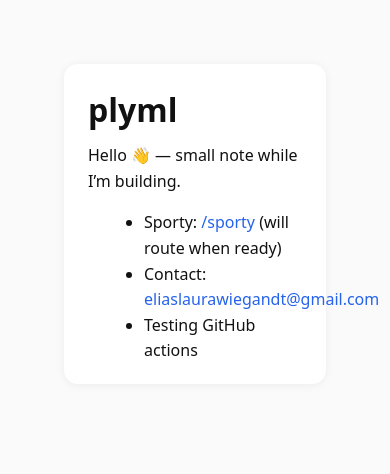
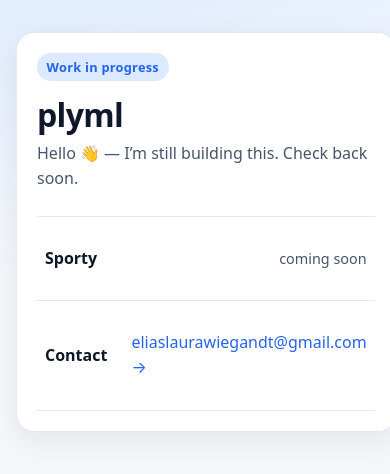
Before and after one commit to EliasWiegandt/plyml-site, a plain HTML site: page site/index.html in a window 390 px wide. Drawn offline with Linux system fonts and the light colour scheme.

Commit message:
Fix ASSETS binding and restyle homepage
- Add binding = "ASSETS" so env.ASSETS exists in src/worker.js
- Remove stray leftover comment from index.html
- Restyle homepage: card layout, light/dark theme, responsive

Co-Authored-By: Claude Haiku 5.5 <noreply@anthropic.com>

```diff
--- a/site/index.html
+++ b/site/index.html
@@ -1,25 +1,105 @@
-<!-- 2) Create site/index.html -->
 <!doctype html>
 <html lang="en">
 <head>
   <meta charset="utf-8" />
   <meta name="viewport" content="width=device-width, initial-scale=1" />
+  <meta name="description" content="plyml — a small site in progress." />
+  <meta name="color-scheme" content="light dark" />
   <title>plyml</title>
   <style>
-    body { font: 16px/1.6 system-ui, -apple-system, Segoe UI, Roboto, sans-serif; margin: 4rem; background:#fafafa; color:#111; }
-    .card { max-width: 640px; background:#fff; padding:1.25rem 1.5rem; border-radius:14px; box-shadow:0 1px 10px rgba(0,0,0,.06); }
-    a { color:#2563eb; text-decoration:none } a:hover{ text-decoration:underline }
+    :root {
+      --bg: #f6f7fb;
+      --card: #ffffff;
+      --text: #0f172a;
+      --muted: #475569;
+      --accent: #2563eb;
+      --accent-soft: #dbeafe;
+      --border: #e2e8f0;
+      --shadow: 0 10px 30px rgba(15, 23, 42, .08);
+    }
+    @media (prefers-color-scheme: dark) {
+      :root:not([data-theme="light"]) {
+        --bg: #0b1020;
+        --card: #111827;
+        --text: #e5e7eb;
+        --muted: #9ca3af;
+        --accent: #60a5fa;
+        --accent-soft: #1e3a8a;
+        --border: #1f2937;
+        --shadow: 0 10px 30px rgba(0, 0, 0, .4);
+      }
+    }
+    * { box-sizing: border-box; }
+    html, body { height: 100%; }
+    body {
+      margin: 0;
+      min-height: 100vh;
+      display: grid;
+      place-items: center;
+      padding: 1rem;
+      background:
+        radial-gradient(1200px 600px at 10% -10%, var(--accent-soft), transparent 60%),
+        var(--bg);
+      color: var(--text);
+      font: 16px/1.6 system-ui, -apple-system, "Segoe UI", Roboto, sans-serif;
+    }
+    .card {
+      width: 100%;
+      max-width: 560px;
+      background: var(--card);
+      border: 1px solid var(--border);
+      border-radius: 18px;
+      box-shadow: var(--shadow);
+      padding: clamp(1.25rem, 4vw, 2.25rem);
+    }
+    .badge {
+      display: inline-block;
+      font-size: .8rem;
+      font-weight: 600;
+      letter-spacing: .02em;
+      color: var(--accent);
+      background: var(--accent-soft);
+      padding: .25rem .6rem;
+      border-radius: 999px;
+      margin-bottom: 1rem;
+    }
+    h1 {
+      margin: 0 0 .5rem;
+      font-size: clamp(2rem, 6vw, 2.5rem);
+      letter-spacing: -.02em;
+      line-height: 1.1;
+    }
+    .lead { margin: 0 0 1.5rem; color: var(--muted); }
+    ul.links { list-style: none; margin: 0; padding: 0; border-top: 1px solid var(--border); }
+    ul.links li { border-bottom: 1px solid var(--border); }
+    ul.links a, ul.links span {
+      display: flex;
+      justify-content: space-between;
+      align-items: center;
+      gap: 1rem;
+      padding: .9rem .25rem;
+      color: var(--text);
+    }
+    ul.links a { text-decoration: none; transition: color .15s, padding-left .15s; }
+    ul.links a:hover, ul.links a:focus-visible { color: var(--accent); padding-left: .5rem; outline: none; }
+    ul.links .label { font-weight: 600; }
+    ul.links .hint { color: var(--muted); font-size: .9rem; }
+    ul.links .arrow { color: var(--accent); }
+    .footer { margin-top: 1.5rem; font-size: .85rem; color: var(--muted); }
+    @media (max-width: 480px) {
+      body { place-items: start center; padding-top: 2rem; }
+    }
   </style>
 </head>
 <body>
-  <div class="card">
-    <h1 style="margin:0 0 .5rem 0;">plyml</h1>
-    <p style="margin:.25rem 0 1rem 0;">Hello 👋 — small note while I’m building.</p>
-    <ul style="margin:0 0 0 1rem;">
-      <li>Sporty: <a href="/sporty">/sporty</a> (will route when ready)</li>
-      <li>Contact: <a href="mailto:eliaslaurawiegandt@gmail.com">eliaslaurawiegandt@gmail.com</a></li>
-      <li>Testing GitHub actions</li>
+  <main class="card">
+    <span class="badge">Work in progress</span>
+    <h1>plyml</h1>
+    <p class="lead">Hello 👋 — I’m still building this. Check back soon.</p>
+    <ul class="links">
+      <li><span><span class="label">Sporty</span><span class="hint">coming soon</span></span></li>
+      <li><a href="mailto:eliaslaurawiegandt@gmail.com"><span class="label">Contact</span><span class="arrow">eliaslaurawiegandt@gmail.com →</span></a></li>
     </ul>
-  </div>
+  </main>
 </body>
 </html>
```
Also changed, not shown: 1 other file.
